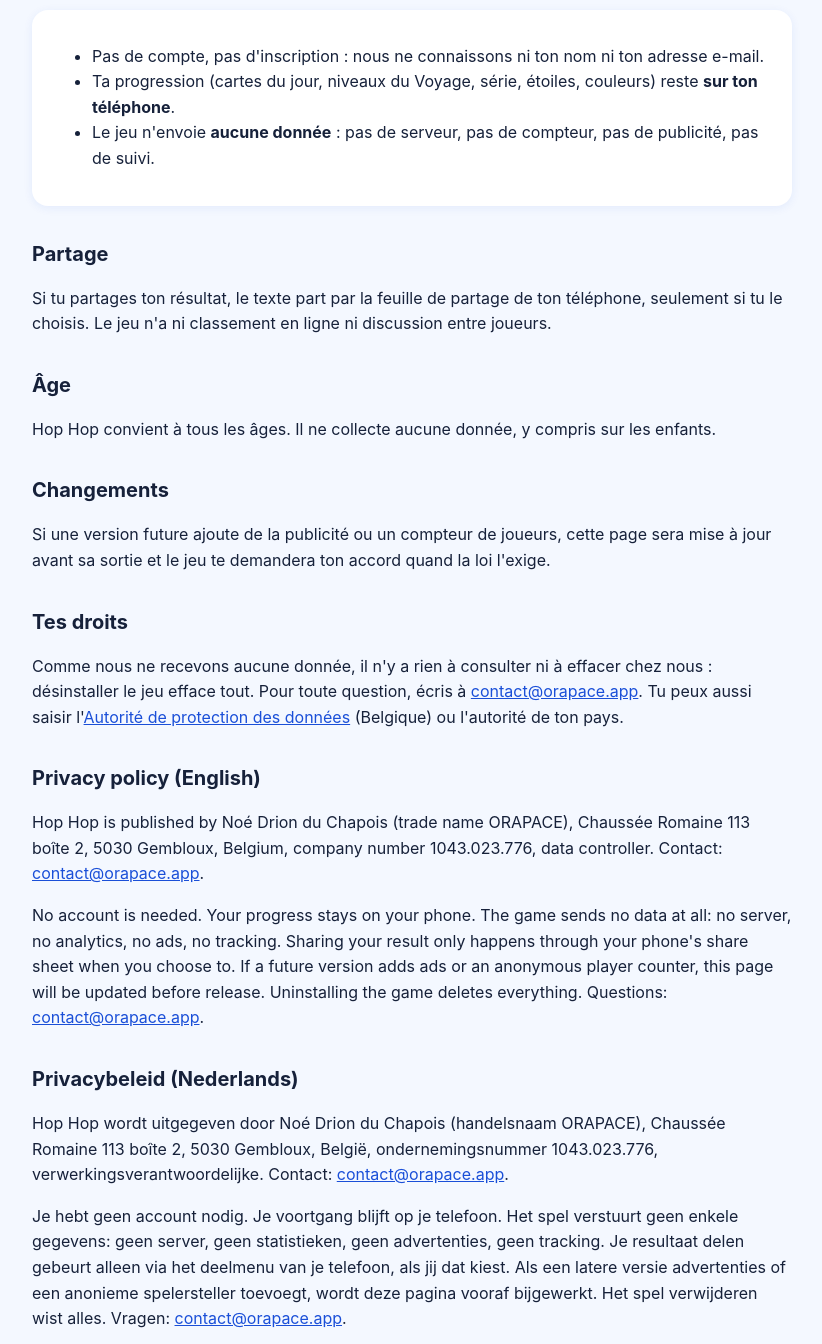
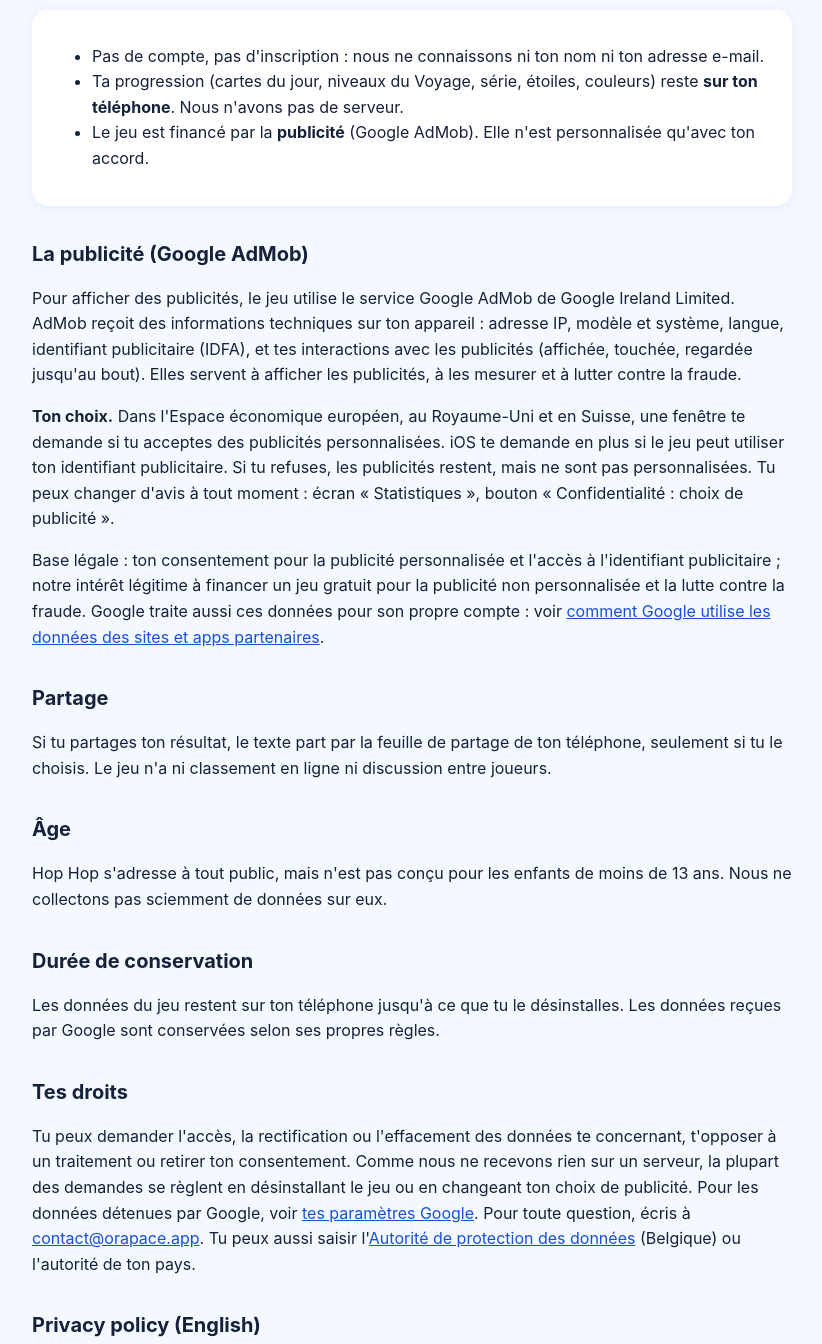
Before and after one commit to NoeDDC/oratime-site, a plain HTML site: page hophop-confidentialite.html in a window 1280 px wide. Shown: the part 340-1684 px from the top of the page, without its empty margins (228-1050 px from the left). Drawn offline with Linux system fonts and the light colour scheme.

Commit message:
Hop Hop : confidentialité avec la publicité AdMob
Co-Authored-By: Claude Opus 5.5 <noreply@anthropic.com>

```diff
--- a/hophop-confidentialite.html
+++ b/hophop-confidentialite.html
@@ -11,7 +11,7 @@ a{color:#1a4fd8}
 @media (prefers-color-scheme:dark){body{background:#0e1424;color:#e6ebf7}.carte{background:#18203a;box-shadow:none}.sous{color:#9aa7c7}h1,a{color:#7fa2ff}}
 </style></head><body><main>
 <h1>Hop Hop : confidentialité</h1>
-<p class="sous">Mise à jour le 24 novembre 2026</p>
+<p class="sous">Mise à jour le 24 novembre 2026 (publicité)</p>
 
 <h2>Qui sommes-nous</h2>
 <p>Hop Hop est un jeu édité par <strong>Noé Drion du Chapois</strong>, entreprise personne physique (nom commercial ORAPACE), Chaussée Romaine 113 boîte 2, 5030 Gembloux, Belgique, numéro d'entreprise 1043.023.776, responsable du traitement. Contact : <a href="mailto:contact@orapace.app">contact@orapace.app</a>.</p>
@@ -19,27 +19,32 @@ a{color:#1a4fd8}
 <h2>En bref</h2>
 <div class="carte"><ul>
 <li>Pas de compte, pas d'inscription : nous ne connaissons ni ton nom ni ton adresse e-mail.</li>
-<li>Ta progression (cartes du jour, niveaux du Voyage, série, étoiles, couleurs) reste <strong>sur ton téléphone</strong>.</li>
-<li>Le jeu n'envoie <strong>aucune donnée</strong> : pas de serveur, pas de compteur, pas de publicité, pas de suivi.</li>
+<li>Ta progression (cartes du jour, niveaux du Voyage, série, étoiles, couleurs) reste <strong>sur ton téléphone</strong>. Nous n'avons pas de serveur.</li>
+<li>Le jeu est financé par la <strong>publicité</strong> (Google AdMob). Elle n'est personnalisée qu'avec ton accord.</li>
 </ul></div>
+
+<h2>La publicité (Google AdMob)</h2>
+<p>Pour afficher des publicités, le jeu utilise le service Google AdMob de Google Ireland Limited. AdMob reçoit des informations techniques sur ton appareil : adresse IP, modèle et système, langue, identifiant publicitaire (IDFA), et tes interactions avec les publicités (affichée, touchée, regardée jusqu'au bout). Elles servent à afficher les publicités, à les mesurer et à lutter contre la fraude.</p>
+<p><strong>Ton choix.</strong> Dans l'Espace économique européen, au Royaume-Uni et en Suisse, une fenêtre te demande si tu acceptes des publicités personnalisées. iOS te demande en plus si le jeu peut utiliser ton identifiant publicitaire. Si tu refuses, les publicités restent, mais ne sont pas personnalisées. Tu peux changer d'avis à tout moment : écran « Statistiques », bouton « Confidentialité : choix de publicité ».</p>
+<p>Base légale : ton consentement pour la publicité personnalisée et l'accès à l'identifiant publicitaire ; notre intérêt légitime à financer un jeu gratuit pour la publicité non personnalisée et la lutte contre la fraude. Google traite aussi ces données pour son propre compte : voir <a href="https://policies.google.com/technologies/partner-sites" target="_blank" rel="noopener">comment Google utilise les données des sites et apps partenaires</a>.</p>
 
 <h2>Partage</h2>
 <p>Si tu partages ton résultat, le texte part par la feuille de partage de ton téléphone, seulement si tu le choisis. Le jeu n'a ni classement en ligne ni discussion entre joueurs.</p>
 
 <h2>Âge</h2>
-<p>Hop Hop convient à tous les âges. Il ne collecte aucune donnée, y compris sur les enfants.</p>
+<p>Hop Hop s'adresse à tout public, mais n'est pas conçu pour les enfants de moins de 13 ans. Nous ne collectons pas sciemment de données sur eux.</p>
 
-<h2>Changements</h2>
-<p>Si une version future ajoute de la publicité ou un compteur de joueurs, cette page sera mise à jour avant sa sortie et le jeu te demandera ton accord quand la loi l'exige.</p>
+<h2>Durée de conservation</h2>
+<p>Les données du jeu restent sur ton téléphone jusqu'à ce que tu le désinstalles. Les données reçues par Google sont conservées selon ses propres règles.</p>
 
 <h2>Tes droits</h2>
-<p>Comme nous ne recevons aucune donnée, il n'y a rien à consulter ni à effacer chez nous : désinstaller le jeu efface tout. Pour toute question, écris à <a href="mailto:contact@orapace.app">contact@orapace.app</a>. Tu peux aussi saisir l'<a href="https://www.autoriteprotectiondonnees.be" target="_blank" rel="noopener">Autorité de protection des données</a> (Belgique) ou l'autorité de ton pays.</p>
+<p>Tu peux demander l'accès, la rectification ou l'effacement des données te concernant, t'opposer à un traitement ou retirer ton consentement. Comme nous ne recevons rien sur un serveur, la plupart des demandes se règlent en désinstallant le jeu ou en changeant ton choix de publicité. Pour les données détenues par Google, voir <a href="https://myaccount.google.com/data-and-privacy" target="_blank" rel="noopener">tes paramètres Google</a>. Pour toute question, écris à <a href="mailto:contact@orapace.app">contact@orapace.app</a>. Tu peux aussi saisir l'<a href="https://www.autoriteprotectiondonnees.be" target="_blank" rel="noopener">Autorité de protection des données</a> (Belgique) ou l'autorité de ton pays.</p>
 
 <h2 id="en">Privacy policy (English)</h2>
 <p>Hop Hop is published by Noé Drion du Chapois (trade name ORAPACE), Chaussée Romaine 113 boîte 2, 5030 Gembloux, Belgium, company number 1043.023.776, data controller. Contact: <a href="mailto:contact@orapace.app">contact@orapace.app</a>.</p>
-<p>No account is needed. Your progress stays on your phone. The game sends no data at all: no server, no analytics, no ads, no tracking. Sharing your result only happens through your phone's share sheet when you choose to. If a future version adds ads or an anonymous player counter, this page will be updated before release. Uninstalling the game deletes everything. Questions: <a href="mailto:contact@orapace.app">contact@orapace.app</a>.</p>
+<p>No account is needed. Your progress stays on your phone. We have no server. The game shows ads through Google AdMob (Google Ireland Limited), which receives technical data (IP address, device model and system, language, advertising identifier, ad interactions) to serve and measure ads and prevent fraud. In the EEA, the UK and Switzerland you are asked for consent to personalised ads; iOS also asks for tracking permission. If you refuse, ads are not personalised. Change your choice anytime: Statistics screen, “Privacy: ad choices”. Sharing your result only happens through your phone's share sheet when you choose to. Uninstalling the game deletes everything. Questions: <a href="mailto:contact@orapace.app">contact@orapace.app</a>.</p>
 
 <h2 id="nl">Privacybeleid (Nederlands)</h2>
 <p>Hop Hop wordt uitgegeven door Noé Drion du Chapois (handelsnaam ORAPACE), Chaussée Romaine 113 boîte 2, 5030 Gembloux, België, ondernemingsnummer 1043.023.776, verwerkingsverantwoordelijke. Contact: <a href="mailto:contact@orapace.app">contact@orapace.app</a>.</p>
-<p>Je hebt geen account nodig. Je voortgang blijft op je telefoon. Het spel verstuurt geen enkele gegevens: geen server, geen statistieken, geen advertenties, geen tracking. Je resultaat delen gebeurt alleen via het deelmenu van je telefoon, als jij dat kiest. Als een latere versie advertenties of een anonieme spelersteller toevoegt, wordt deze pagina vooraf bijgewerkt. Het spel verwijderen wist alles. Vragen: <a href="mailto:contact@orapace.app">contact@orapace.app</a>.</p>
+<p>Je hebt geen account nodig. Je voortgang blijft op je telefoon. We hebben geen server. Het spel toont advertenties via Google AdMob (Google Ireland Limited), dat technische gegevens ontvangt (IP-adres, toestelmodel en systeem, taal, advertentie-ID, interacties met advertenties) om advertenties te tonen, te meten en fraude te voorkomen. In de EER, het VK en Zwitserland wordt je toestemming gevraagd voor gepersonaliseerde advertenties; iOS vraagt ook toestemming voor tracking. Weiger je, dan zijn de advertenties niet gepersonaliseerd. Je keuze wijzigen kan altijd: scherm „Statistieken”, „Privacy: advertentiekeuzes”. Je resultaat delen gebeurt alleen via het deelmenu van je telefoon, als jij dat kiest. Het spel verwijderen wist alles. Vragen: <a href="mailto:contact@orapace.app">contact@orapace.app</a>.</p>
 </main></body></html>
```
